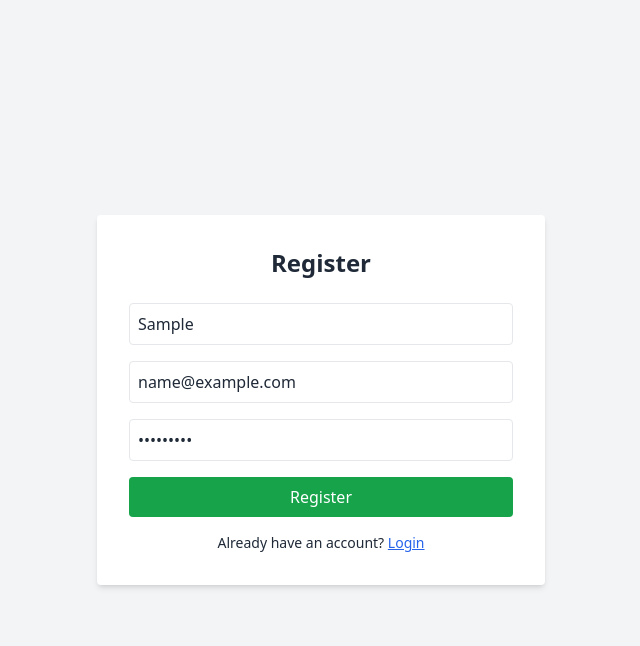
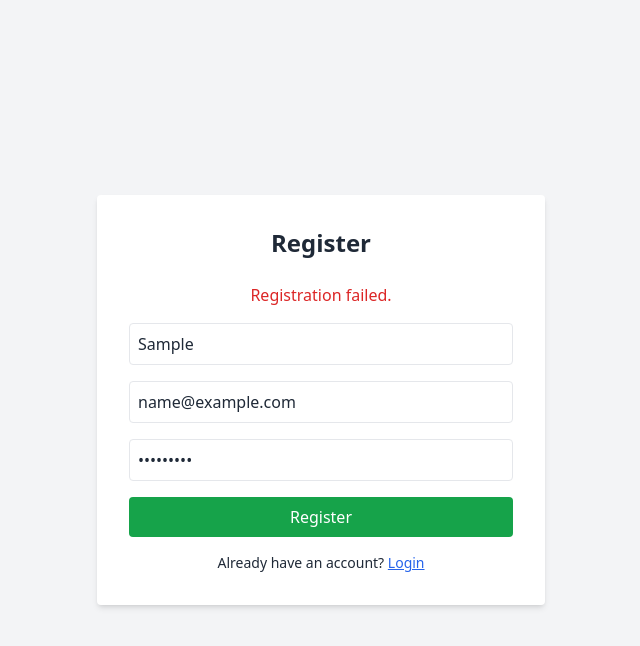
Before and after one commit to josehorta21/fittrack-frontend, a React (Vite) app: page /register in a window 1280 px wide. Both pictures are taken after typing "Sample", "name@example.com", "Sample123" into the empty fields and a click on the button "Register". Shown: the top 646 px of the page, without its empty margins (319-959 px from the left). Built offline with nearby package versions, Linux system fonts and the light colour scheme; no server answers.

Commit message:
Improve Register page: success/error handling and redirect

```diff
--- a/src/pages/Register.jsx
+++ b/src/pages/Register.jsx
@@ -6,19 +6,25 @@ const Register = () => {
   const [username, setUsername] = useState("");
   const [email, setEmail] = useState("");
   const [password, setPassword] = useState("");
+  const [error, setError] = useState(null);
+  const [success, setSuccess] = useState(null);
   const navigate = useNavigate();
 
   const handleSubmit = async (e) => {
     e.preventDefault();
+    setError(null);
+    setSuccess(null);
+
     try {
       await axios.post(`${import.meta.env.VITE_API_URL}/api/auth/register`, {
         username,
         email,
         password,
       });
-      navigate("/login");
+      setSuccess("Account created successfully!");
+      setTimeout(() => navigate("/login"), 1500); // Wait 1.5 sec then redirect
     } catch (err) {
-      alert("Registration failed.");
+      setError(err.response?.data?.message || "Registration failed.");
     }
   };
 
@@ -26,6 +32,12 @@ const Register = () => {
     <div className="min-h-screen flex items-center justify-center bg-gray-100">
       <div className="bg-white p-8 rounded shadow-md w-full max-w-md">
         <h1 className="text-2xl font-bold mb-6 text-center">Register</h1>
+
+        {error && <div className="text-red-600 text-center mb-4">{error}</div>}
+        {success && (
+          <div className="text-green-600 text-center mb-4">{success}</div>
+        )}
+
         <form onSubmit={handleSubmit} className="space-y-4">
           <input
             type="text"
```
